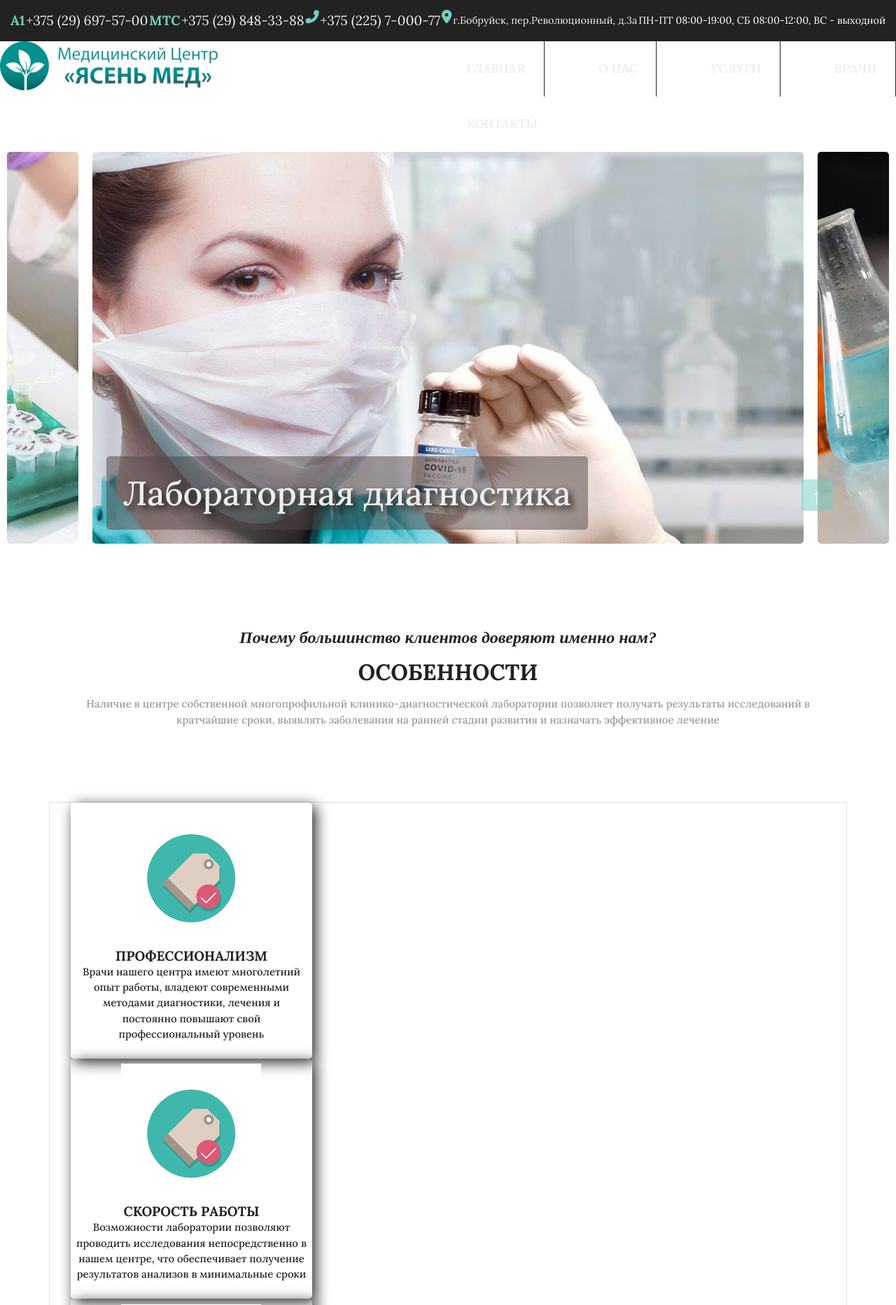
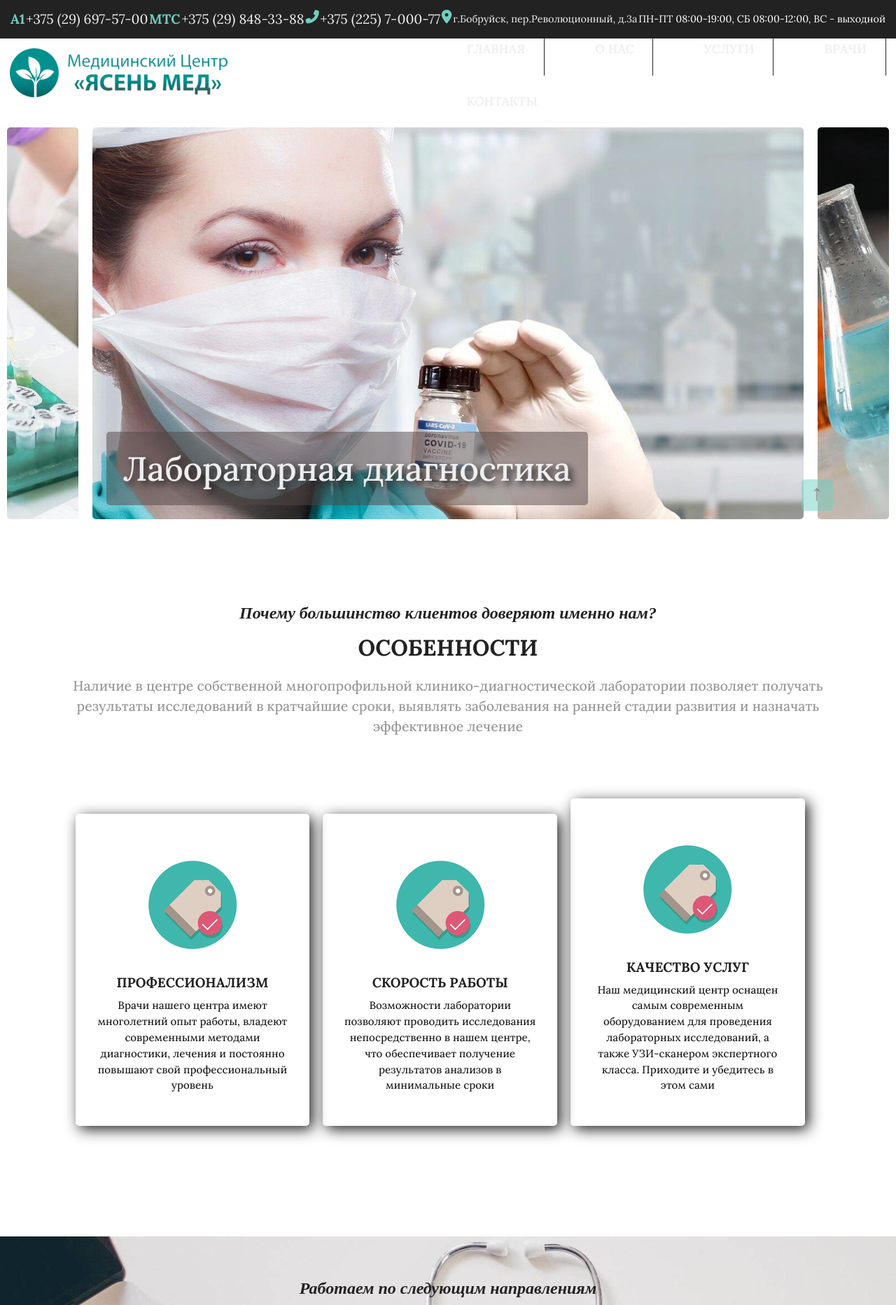
Before and after one commit to IrynaGlytsko/Medical_center_Yasen_Med, a PHP site: page / in a window 1280 px wide. Shown: the top 1865 px of the page at 70% size. Run offline with PHP 8.4, Linux system fonts and the light colour scheme; some libraries are stand-ins or nearby versions.

Commit message:
feat: update file

```diff
--- a/style.css
+++ b/style.css
@@ -1,6 +1,6 @@
 body{
     font-family: 'Lora', serif;
-    max-width: 1350px;
+    max-width: 1700px;
     font-size: 15px;
     color: #222;
     margin: 0 auto;
@@ -29,6 +29,12 @@
     color: #fff;
     padding: 1em;
     background-color: #222;
+}
+.header__height{
+    height: 55px;
+}
+.header__height__phone{
+    line-height: 1.3;
 }
 .phone{
     display: flex;
@@ -96,6 +102,14 @@
     display: flex;
     justify-content: space-between;
 }
+.header__bottom__height{
+    width: 100%;
+    height: 105.2px;
+    padding: 0.95em;
+    display: flex;
+    justify-content: space-between;
+    align-self: center;
+}
 .logo{
     width: 100%;
 }
@@ -104,6 +118,9 @@
     justify-content: space-between;
     align-self: center;
     width: 100%;
+}
+.nav__height{
+    line-height: 1.2;
 }
 .nav__link{
     padding: 1.5em;
@@ -115,6 +132,9 @@
     transition: color .2s linear;
     border-right: 1px solid #222;
 }
+.height_nav{
+    height: 75.2px;
+}
 .nav__link:last-child{
     border-right: none;
 }
@@ -123,7 +143,7 @@
 .intro{
     width: 100%;
     overflow: hidden;
-    margin: 0;
+    margin-top: 22px;
     background: #fff;
     height: 70vh;
     display: flex;
@@ -204,11 +224,14 @@
 .section__text{
     padding: 1em;
     color: #999;
-    font-size: 1em;
+    font-size: 1.3em;
     font-weight: 500;
 }
 
 /* About */
+.about__us{
+    margin-bottom: -20px;
+}
 .section__about__us{
     width: 100%;
     display: flex;
@@ -350,15 +376,16 @@
 
 /* Card */
 .card{
-    display: flex;
-    flex-wrap: wrap;
-    justify-content: space-between;
-    margin-top: 5em;
-    padding: 0 2em;
+    display: inline-block;
+    margin-top: 1em;
+    padding: 2em;
+    border: none;
 }
 .card__item{
-    width: 32%;
-    padding: 0.5em;
+    display: inline-block;
+    width: 31%;
+    padding: 2em;
+    margin: 0.5em;
     text-align: center;
     border-radius: 5px;
     box-shadow: 5px 5px 20px #222;
@@ -374,9 +401,10 @@
     text-transform: uppercase;
 }
 .card__text{
+    margin-top: 10px;
     color: #222;
     font-weight: 500;
-    font-size: 0.93rem;
+    font-size: 0.95rem;
 }
 
 /* Services */
@@ -635,6 +712,10 @@
     border-radius: 5px;
     text-indent: 14px;
 }
+.up{
+    line-height: 1.2;
+    color: #222!important;
+}
 .scrollup:hover {
     background-color: #eee;
     color: #222;
```
Also changed, not shown: other parts of style.css (+58 -6 lines).
